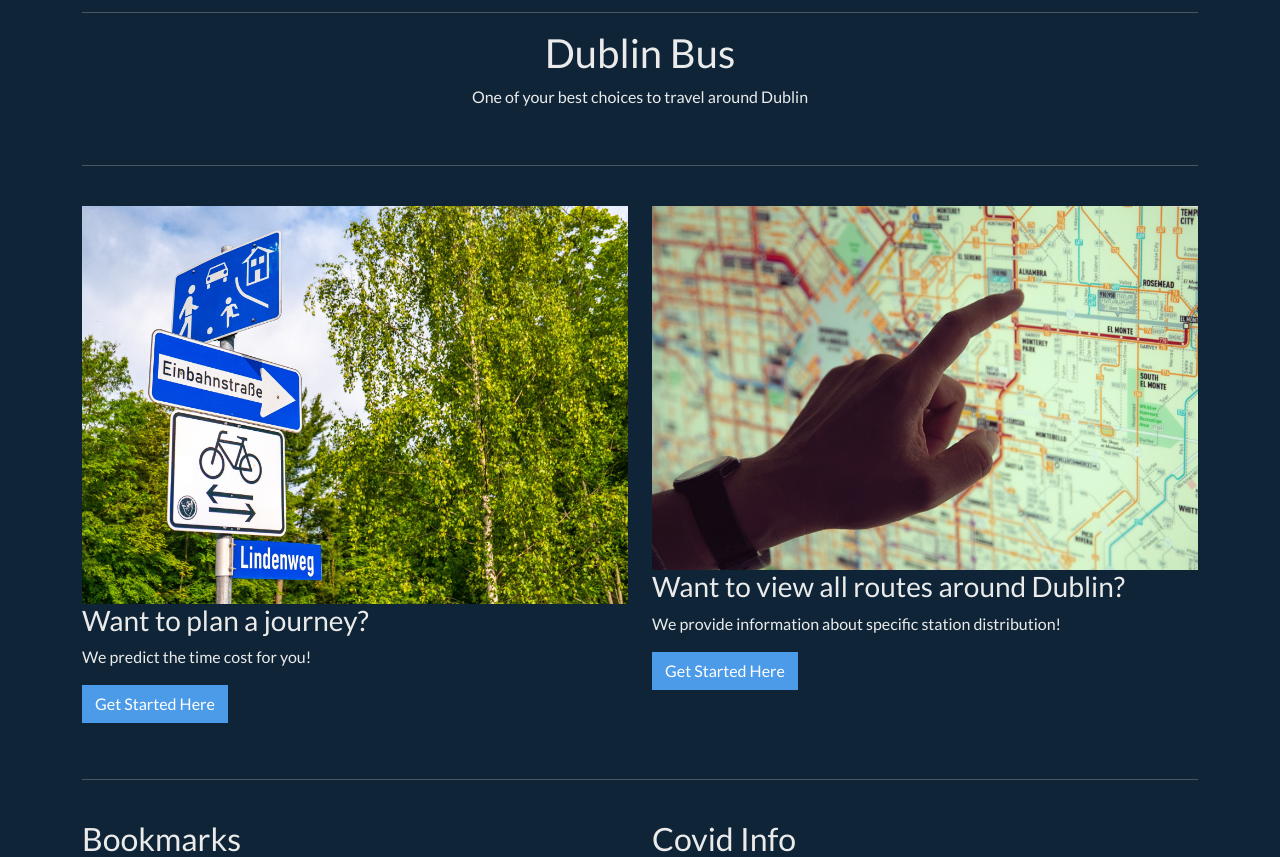
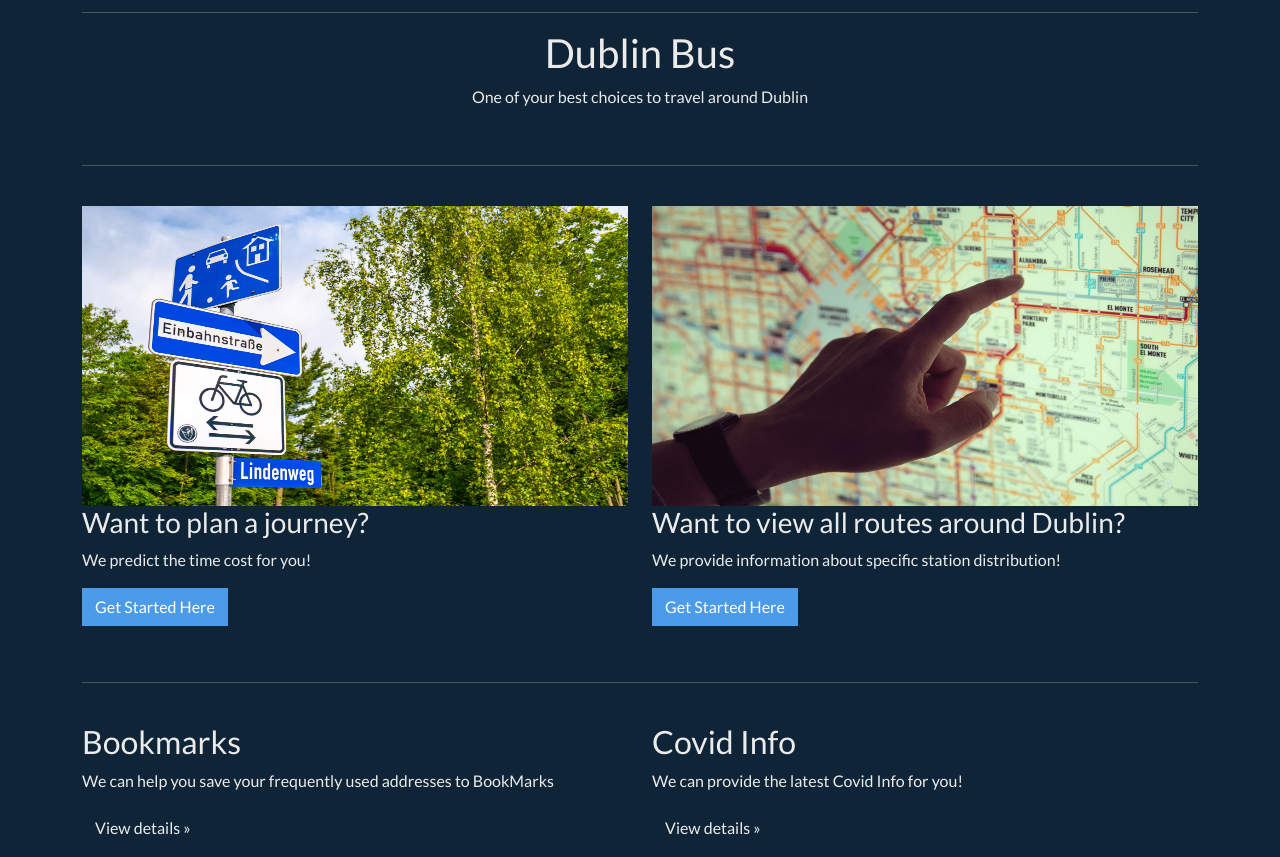
Before and after one commit to Hugo-000/Dublin-Bus, a Django app: page /dublinBusHybrid/ in a window 1280 px wide. Shown: the part 804-1661 px from the top of the page. Run offline with Django 3.2, Linux system fonts and the light colour scheme; some libraries are stand-ins or nearby versions.

Commit message:
Update index.html

```diff
--- a/dublinBus/dublinBusHybrid/templates/index.html
+++ b/dublinBus/dublinBusHybrid/templates/index.html
@@ -37,7 +37,7 @@
 	<div class="row clearfix">
 		<div class="col-md-6 column">
 			<div class="thumbnail">
-				<img src={% static 'images/default4.jpg' %} style="width:100%;"/>
+				<img src={% static 'images/default4.jpg' %} style="width:100%;height:300px"/>
 				<div class="caption">
 					<h3>
 						Want to plan a journey?
@@ -53,7 +53,7 @@
 		</div>
 		<div class="col-md-6 column">
 			<div class="thumbnail">
-				<img src={% static 'images/default5.jpg' %} style="width:100%;"/>
+				<img src={% static 'images/default5.jpg' %} style="width:100%;height:300px"/>
 				<div class="caption">
 					<h3>
 						Want to view all routes around Dublin?
```
